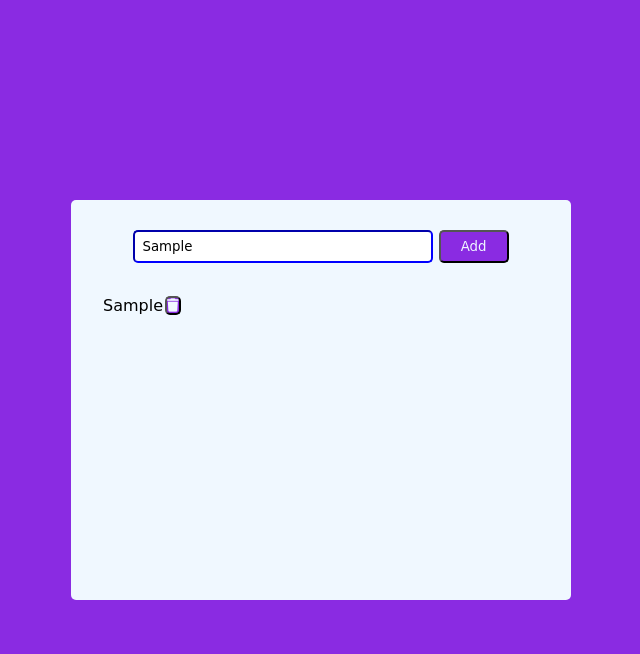
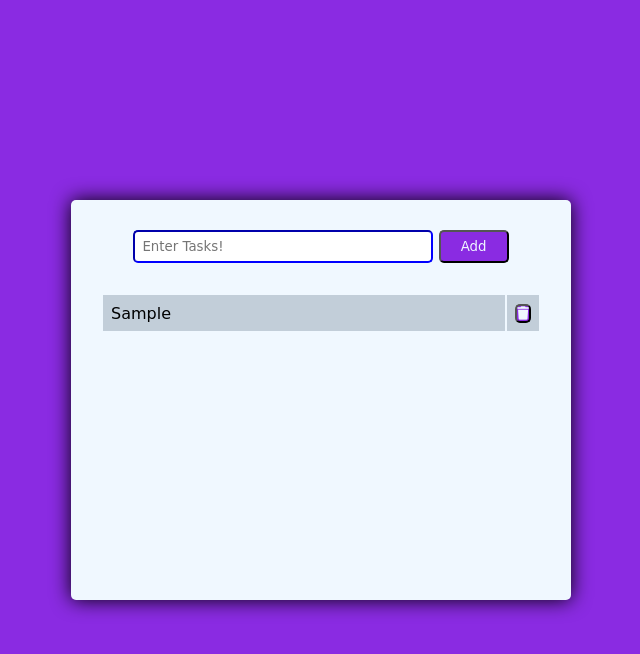
Before and after one commit to JagabandhuDash/TO-DO-LIST, a plain HTML site: page index.html in a window 1280 px wide. Both pictures are taken after typing "Sample" into the empty fields and a click on the button "Add". Shown: the whole page, without its empty margins (319-959 px from the left). Drawn offline with Linux system fonts and the light colour scheme.

Commit message:
Upgrading

```diff
--- a/app.js
+++ b/app.js
@@ -1,7 +1,8 @@
 function formSubmit() {
     event.preventDefault()
     let data = getData()
-    setData(data)()
+    setData(data)
+    resetData()
 
 }
 
@@ -16,9 +17,23 @@ function setData(data){
 let table = document.getElementsByTagName("tbody")[0]
 let row = table.insertRow(table.length)
 
+
+
 text = row.insertCell(0)
 text.innerHTML = data.text
 
 button = row.insertCell(1)
-button.innerHTML = `<button id="delete-button"><i class="fa-solid fa-trash"></i></button>`
+button.innerHTML = `<button id="delete-button" onclick="deleteData(this)"><i class="fa-solid fa-trash"></i></button>`
+text.style.width="500px"
+table.style.borderRadius="10px"
 }
+
+function deleteData(data){
+ row = data.parentElement.parentElement
+ document.getElementById("to-do-list").deleteRow(row.rowIndex)
+}
+
+function resetData() {
+document.getElementById("text-box").value=""
+
+}
--- a/index.css
+++ b/index.css
@@ -17,8 +17,12 @@
     height: 400px;
     width: 500px;
     border-radius: 5px;
+    padding: 30px;
+    box-shadow: 0 0 20px black;
+}
+
+form{
     text-align: center;
-    padding: 30px;
 }
 
 #text-box, #add-btn{
@@ -47,3 +51,8 @@ background-color: blueviolet;
     color: #f0f8ff;
     border-radius: 5px;
 }
+
+td{
+    background-color: #c2ced9;
+    padding: 8px;
+}
--- a/index.html
+++ b/index.html
@@ -17,7 +17,6 @@
         <button id="add-btn">Add</button>
         </form>
     </div>
-    <div id="to-do-box"></div>
     <table id="to-do-list">
     <tbody>
     </tbody>
```
